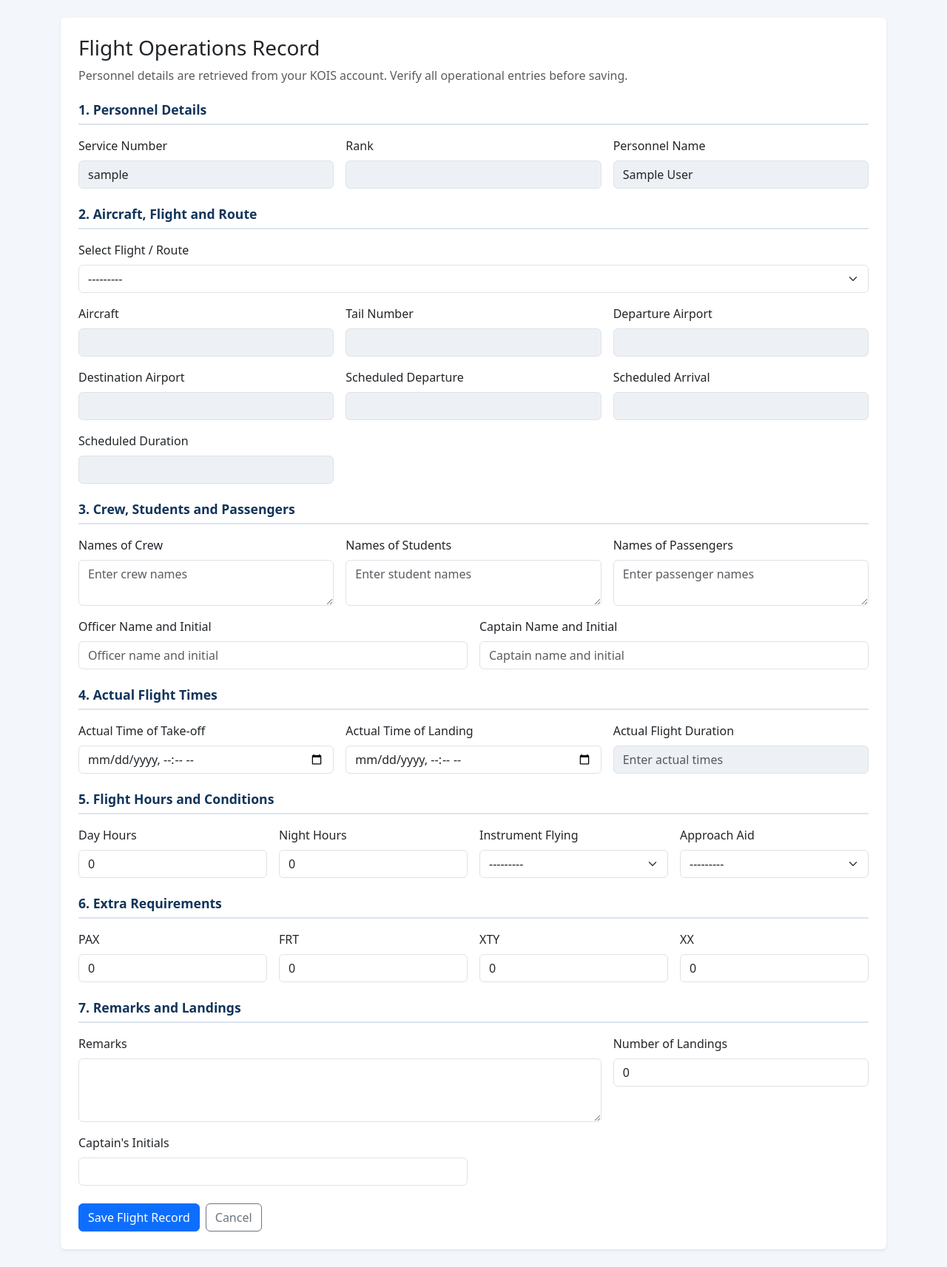
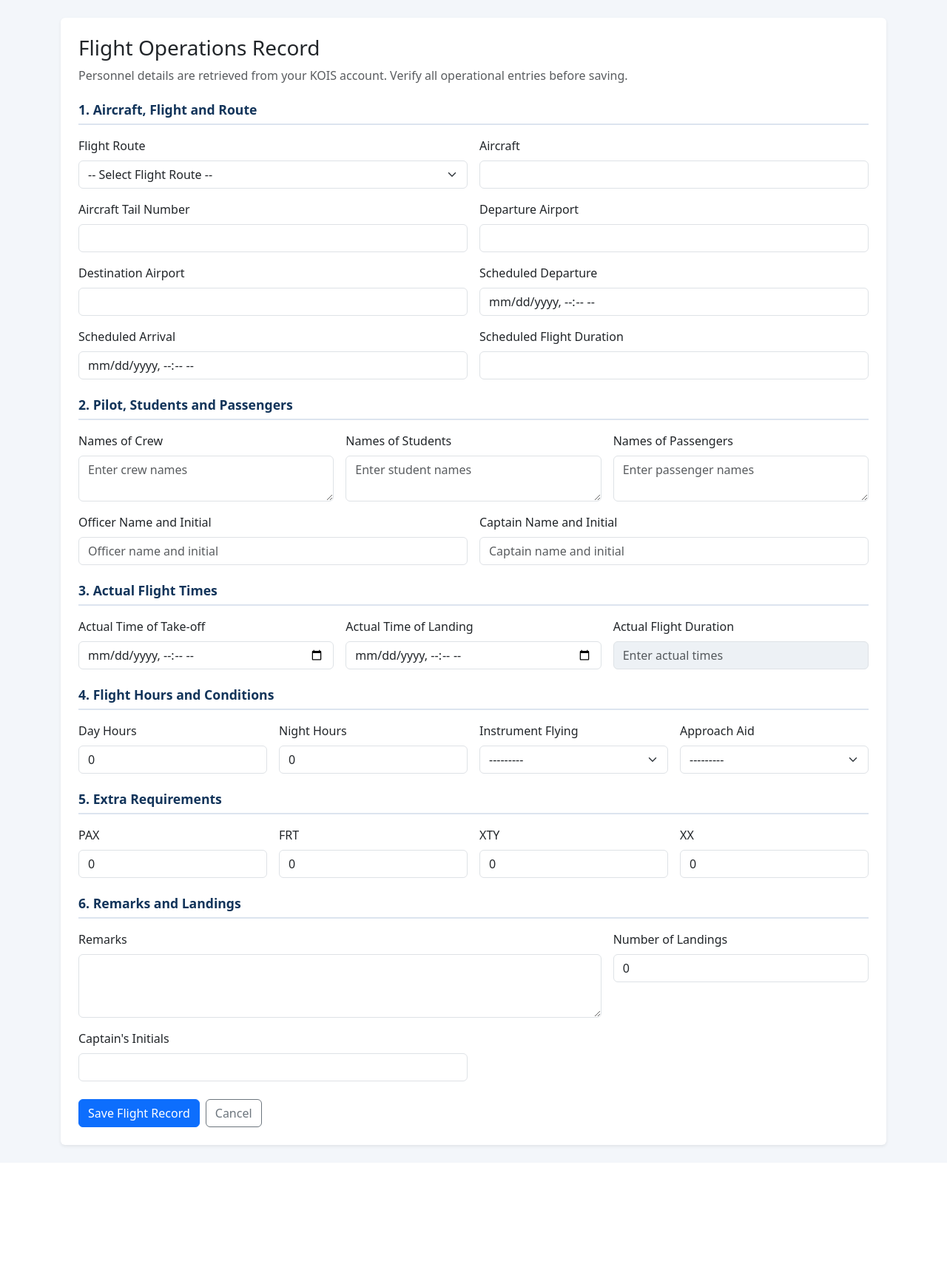
Before and after one commit to MusojaDenis/kois, a Django app: page /flight-record/new/ in a window 1280 px wide. Shown: the part 72-1785 px from the top of the page at 74% size. After the commit the page ends 1626 px from the top, so only its background shows below. Run offline with Django 5.2, Linux system fonts and the light colour scheme; the visitor is signed in with stand-in values (Sample User, id 1); data comes from the database, SQL or seed files in the repository; data that the repository does not hold is empty.

Commit message:
update flight route

```diff
--- a/core/forms.py
+++ b/core/forms.py
@@ -276,3 +276,12 @@ class FlightRecordForm(forms.ModelForm):
             )
 
         return cleaned
+
+    # route
+    class FlightRecordForm(forms.ModelForm):
+      class Meta:
+        model = FlightRecord
+        fields = [
+            "route",
+            # Keep the rest of your existing fields here.
+        ]
--- a/core/views.py
+++ b/core/views.py
@@ -1082,3 +1082,65 @@ def flight_record_create(request):
             "route_details": route_details,
         },
     )
+
+# route added
+from django.shortcuts import render, redirect
+from django.contrib import messages
+from django.contrib.auth.decorators import login_required
+
+from .models import FlightRoute
+from .forms import FlightRecordForm
+
+
+@login_required
+def flight_record_create(request):
+    routes = (
+        FlightRoute.objects
+        .filter(is_active=True, aircraft__is_active=True)
+        .select_related("aircraft")
+        .order_by("departure_datetime")
+    )
+
+    if request.method == "POST":
+        form = FlightRecordForm(request.POST)
+
+        if form.is_valid():
+            record = form.save(commit=False)
+            record.created_by = request.user
+
+            # Keep your existing profile and identity assignments here.
+            record.save()
+
+            messages.success(request, "Flight record saved successfully.")
+            return redirect("flight_record_create")
+    else:
+        form = FlightRecordForm()
+
+    route_details = {}
+
+    for route in routes:
+        duration = route.arrival_datetime - route.departure_datetime
+
+        route_details[str(route.id)] = {
+            "aircraft": route.aircraft.name,
+            "tail_number": route.aircraft.tail_number,
+            "departure": route.departure_airport,
+            "destination": route.destination_airport,
+            "scheduled_departure": route.departure_datetime.strftime(
+                "%Y-%m-%dT%H:%M"
+            ),
+            "scheduled_arrival": route.arrival_datetime.strftime(
+                "%Y-%m-%dT%H:%M"
+            ),
+            "duration": str(duration),
+        }
+
+    return render(
+        request,
+        "core/flight_record_form.html",
+        {
+            "form": form,
+            "routes": routes,
+            "route_details": route_details,
+        },
+    )
--- a/templates/core/flight_record_form.html
+++ b/templates/core/flight_record_form.html
@@ -58,7 +58,7 @@
             <form method="post">
                 {% csrf_token %}
 
-                <h2 class="section-title">1. Personnel Details</h2>
+                <!-- <h2 class="section-title">1. Personnel Details</h2>
                 <div class="row g-3">
                     <div class="col-md-4">
                         <label class="form-label">Service Number</label>
@@ -75,55 +75,75 @@
                         <input class="form-control readonly-field"
                                value="{{ personnel_name }}" readonly>
                     </div>
-                </div>
+                </div> -->
+                      <!-- add flight route -->
+                    <h2 class="section-title">1. Aircraft, Flight and Route</h2>
 
-                <h2 class="section-title">2. Aircraft, Flight and Route</h2>
-                <div class="mb-3">
-                    <label for="{{ form.route.id_for_label }}"
-                           class="form-label">Select Flight / Route</label>
-                    {{ form.route }}
-                    {{ form.route.errors }}
-                </div>
+<div class="row g-3">
 
-                <div class="row g-3">
-                    <div class="col-md-4">
-                        <label class="form-label">Aircraft</label>
-                        <input id="aircraft" class="form-control readonly-field"
-                               readonly>
-                    </div>
-                    <div class="col-md-4">
-                        <label class="form-label">Tail Number</label>
-                        <input id="tail-number"
-                               class="form-control readonly-field" readonly>
-                    </div>
-                    <div class="col-md-4">
-                        <label class="form-label">Departure Airport</label>
-                        <input id="departure"
-                               class="form-control readonly-field" readonly>
-                    </div>
-                    <div class="col-md-4">
-                        <label class="form-label">Destination Airport</label>
-                        <input id="destination"
-                               class="form-control readonly-field" readonly>
-                    </div>
-                    <div class="col-md-4">
-                        <label class="form-label">Scheduled Departure</label>
-                        <input id="scheduled-departure"
-                               class="form-control readonly-field" readonly>
-                    </div>
-                    <div class="col-md-4">
-                        <label class="form-label">Scheduled Arrival</label>
-                        <input id="scheduled-arrival"
-                               class="form-control readonly-field" readonly>
-                    </div>
-                    <div class="col-md-4">
-                        <label class="form-label">Scheduled Duration</label>
-                        <input id="scheduled-duration"
-                               class="form-control readonly-field" readonly>
-                    </div>
-                </div>
+    <div class="col-md-6">
+        <label for="id_route" class="form-label">Flight Route</label>
+        <select id="id_route" name="route" class="form-select" required>
+            <option value="">-- Select Flight Route --</option>
+            {% for route in routes %}
+                <option value="{{ route.id }}"
+                    {% if form.route.value|stringformat:"s" == route.id|stringformat:"s" %}
+                        selected
+                    {% endif %}>
+                    {{ route.departure_airport }}
+                    →
+                    {{ route.destination_airport }}
+                    | {{ route.departure_datetime|date:"d M Y H:i" }}
+                </option>
+            {% endfor %}
+        </select>
+    </div>
 
-                <h2 class="section-title">3. Crew, Students and Passengers</h2>
+    <div class="col-md-6">
+        <label class="form-label">Aircraft</label>
+        <input type="text" id="aircraft_name"
+               class="form-control" readonly>
+    </div>
+
+    <div class="col-md-6">
+        <label class="form-label">Aircraft Tail Number</label>
+        <input type="text" id="tail_number"
+               class="form-control" readonly>
+    </div>
+
+    <div class="col-md-6">
+        <label class="form-label">Departure Airport</label>
+        <input type="text" id="departure_airport"
+               class="form-control" readonly>
+    </div>
+
+    <div class="col-md-6">
+        <label class="form-label">Destination Airport</label>
+        <input type="text" id="destination_airport"
+               class="form-control" readonly>
+    </div>
+
+    <div class="col-md-6">
+        <label class="form-label">Scheduled Departure</label>
+        <input type="datetime-local" id="scheduled_departure"
+               class="form-control" readonly>
+    </div>
+
+    <div class="col-md-6">
+        <label class="form-label">Scheduled Arrival</label>
+        <input type="datetime-local" id="scheduled_arrival"
+               class="form-control" readonly>
+    </div>
+
+    <div class="col-md-6">
+        <label class="form-label">Scheduled Flight Duration</label>
+        <input type="text" id="scheduled_duration"
+               class="form-control" readonly>
+    </div>
+
+</div>
+
+                <h2 class="section-title">2. Pilot, Students and Passengers</h2>
                 <div class="row g-3">
                     <div class="col-md-4">
                         <label class="form-label">Names of Crew</label>
@@ -152,7 +172,7 @@
                     </div>
                 </div>
 
-                <h2 class="section-title">4. Actual Flight Times</h2>
+                <h2 class="section-title">3. Actual Flight Times</h2>
                 <div class="row g-3">
                     <div class="col-md-4">
                         <label class="form-label">Actual Time of Take-off</label>
@@ -172,7 +192,7 @@
                     </div>
                 </div>
 
-                <h2 class="section-title">5. Flight Hours and Conditions</h2>
+                <h2 class="section-title">4. Flight Hours and Conditions</h2>
                 <div class="row g-3">
                     <div class="col-md-3">
                         <label class="form-label">Day Hours</label>
@@ -196,7 +216,7 @@
                     </div>
                 </div>
 
-                <h2 class="section-title">6. Extra Requirements</h2>
+                <h2 class="section-title">5. Extra Requirements</h2>
                 <div class="row g-3">
                     <div class="col-md-3">
                         <label class="form-label">PAX</label>
@@ -220,7 +240,7 @@
                     </div>
                 </div>
 
-                <h2 class="section-title">7. Remarks and Landings</h2>
+                <h2 class="section-title">6. Remarks and Landings</h2>
                 <div class="row g-3">
                     <div class="col-md-8">
                         <label class="form-label">Remarks</label>
@@ -252,6 +272,40 @@
         </div>
     </div>
 </main>
+
+{{ route_details|json_script:"route-details-data" }}
+
+<script>
+document.addEventListener("DOMContentLoaded", function () {
+    const routeSelect = document.getElementById("id_route");
+    const routeDetails = JSON.parse(
+        document.getElementById("route-details-data").textContent
+    );
+
+    function fetchRouteDetails() {
+        const route = routeDetails[routeSelect.value];
+
+        const fields = {
+            aircraft_name: route?.aircraft || "",
+            tail_number: route?.tail_number || "",
+            departure_airport: route?.departure || "",
+            destination_airport: route?.destination || "",
+            scheduled_departure: route?.scheduled_departure || "",
+            scheduled_arrival: route?.scheduled_arrival || "",
+            scheduled_duration: route?.duration || ""
+        };
+
+        Object.entries(fields).forEach(([id, value]) => {
+            document.getElementById(id).value = value;
+        });
+    }
+
+    routeSelect.addEventListener("change", fetchRouteDetails);
+
+    // Populate details if a route was already selected.
+    fetchRouteDetails();
+});
+</script>
 
 {{ route_details|json_script:"route-details-data" }}
 
--- a/templates/core/flightops_dashboard.html
+++ b/templates/core/flightops_dashboard.html
@@ -32,7 +32,7 @@
 <div class="container-fluid">
     <div class="row">
         <aside class="col-md-2 sidebar px-0">
-            <a href="{% url 'core:manifest_flights' %}">Flights</a>
+            <!-- <a href="{% url 'core:manifest_flights' %}">Flights</a> -->
             <a class="active" href="{% url 'core:flight_record_create' %}">fly</a>
 
             <!-- <a href="{% url 'core:my_bookings' %}">Check my flights</a> -->
```
Also changed, not shown: 1 other file.
